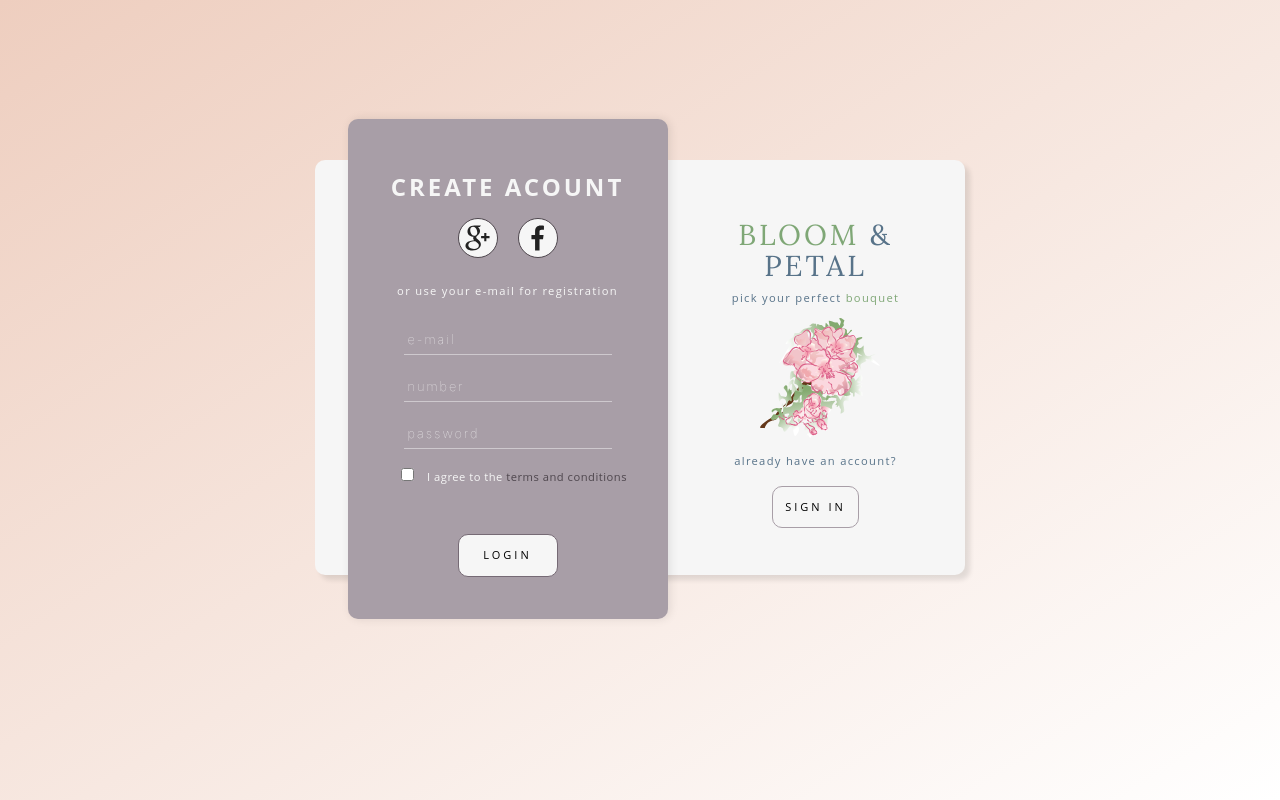
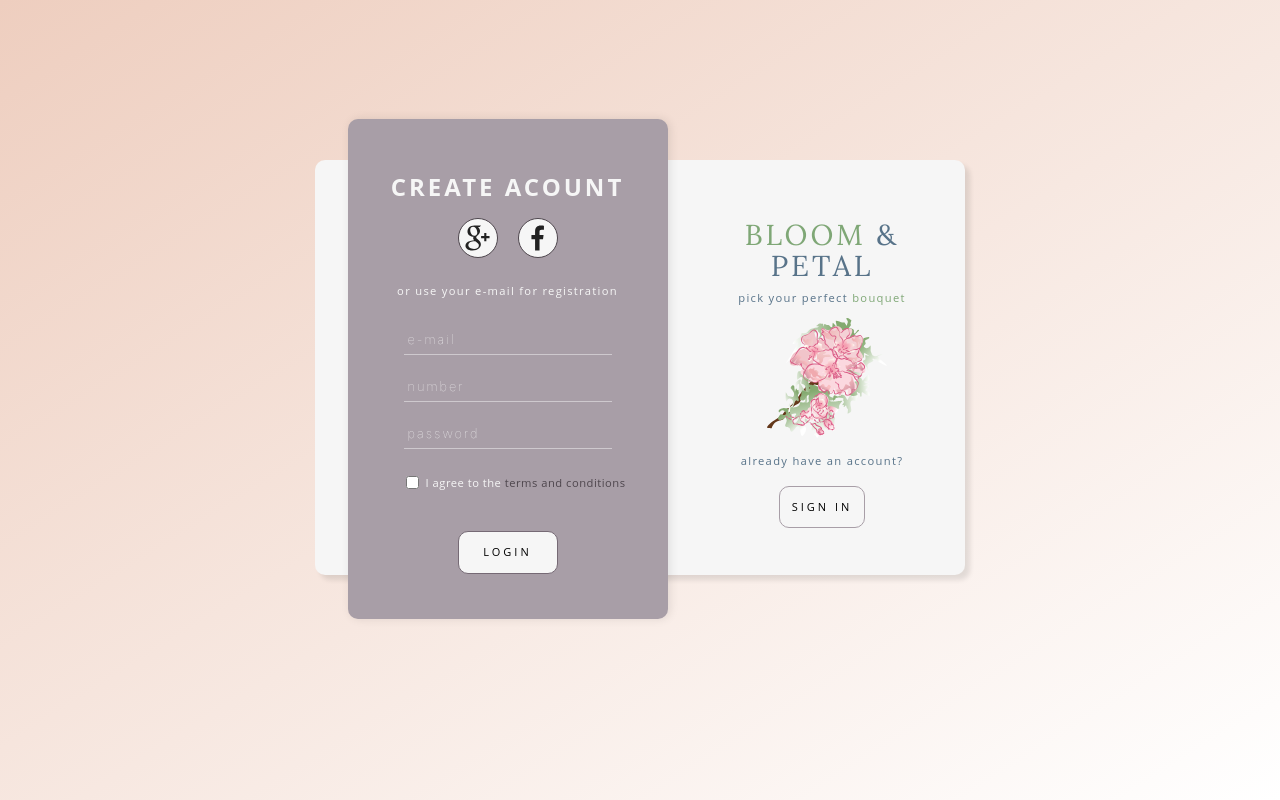
Before and after one commit to PoliukhA/Sign_Up_Form, a website: page src/index.html in a window 1280 px wide. Drawn offline with nearby package versions, Linux system fonts and the light colour scheme; files that its build step writes are made by us from their sources.

Commit message:
minor fixes

```diff
--- a/src/sass/blocks/_buttons.scss
+++ b/src/sass/blocks/_buttons.scss
@@ -17,7 +17,7 @@
     border-color: darken($lavender, 5%);
   }
   &__submit {
-    margin-top: 45px;
+    margin-top: 75px;
     width: 100px;
     padding: 12px;
     border-color: $pink;
--- a/src/sass/blocks/_forms.scss
+++ b/src/sass/blocks/_forms.scss
@@ -16,15 +16,6 @@
             font-size: 0.8em;
             font-weight: 100;
         }
-/*         &:focus {
-            color: $pink;
-            outline: none;
-            border-bottom: 1.2px solid rgba($pink, 0.7);
-            font-size: 1em;
-            transition: .8s all ease;
-            &::placeholder {
-            opacity: 0;
-            } */
     }
     &__checkbox {
         display: inline;
@@ -33,9 +24,14 @@
         top: 5px;
         input {
             width: 25px;
-            background: $pink;
+            margin-top: 15px;
+            position: absolute;
+            left: -115px;
         }
         label {
+            position: absolute;
+            left: -82px;
+            top: 14px;
             font-family: $sans-serif;
             color: $milk;
             font-size: 0.7em;
--- a/src/sass/blocks/_login.scss
+++ b/src/sass/blocks/_login.scss
@@ -30,10 +30,6 @@
       text-align: center;
       margin: 5px 10px;
       background-color: $milk;
-      &:hover {
-          background-color: #766a75;
-          transition: background-color 1s ease-out;
-      }
       img {
         width: 25px;
         height: 100%;
@@ -57,7 +53,7 @@
     position: absolute;
     width: 50%;
     transition: 1s all ease;
-    right: -2%;
+    right: -3%;
     p {
         font-family: $sans-serif;
         font-size: .7em;
@@ -99,7 +95,6 @@ h1 {
   letter-spacing: 3px;
 }
 
-
 span {
   color: $green;
 }
```
Also changed, not shown: dist/css/style.min.css. Lines whose indentation alone changed are shown as unchanged.
